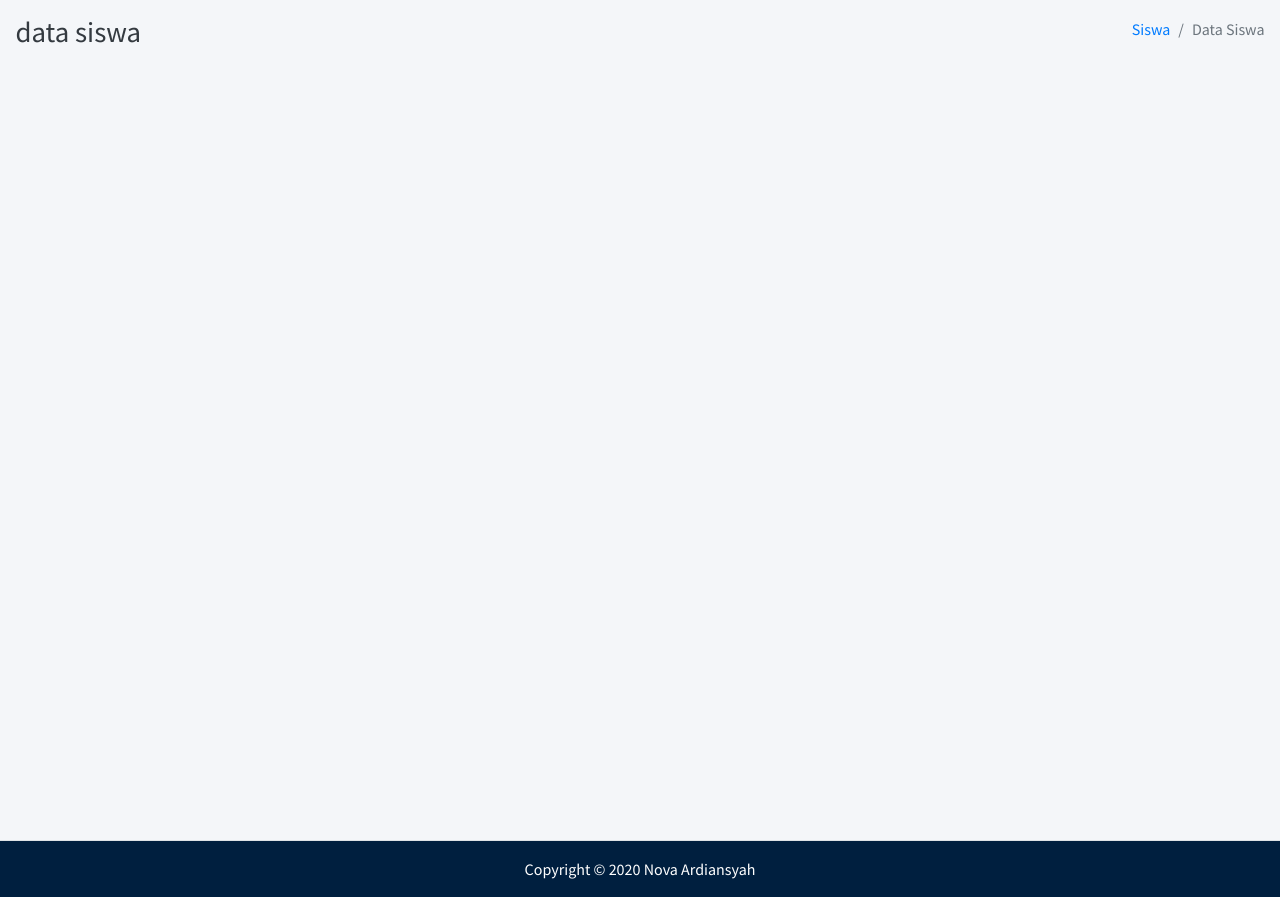
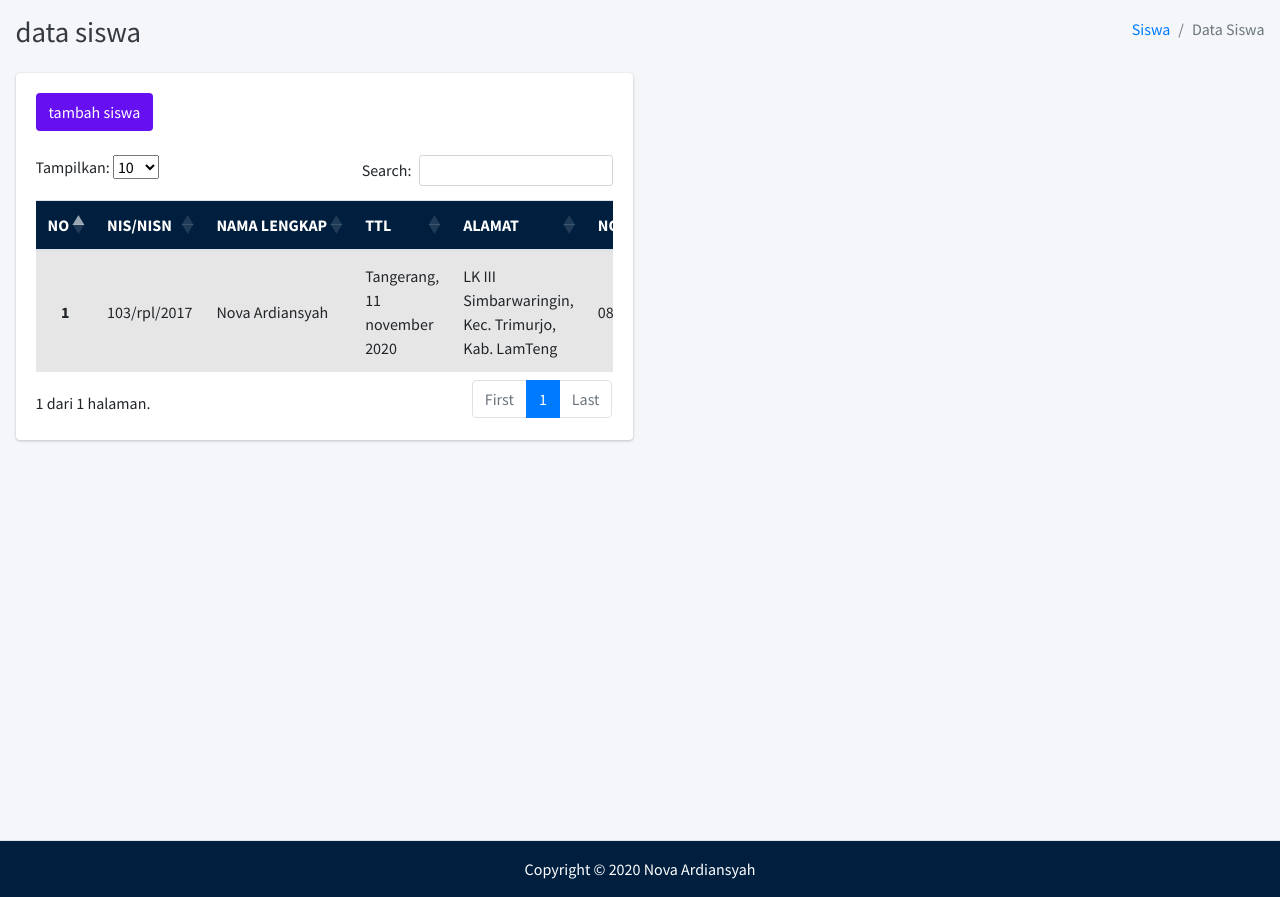
Before and after one commit to alifahfathonah/belajar-yuk, a CodeIgniter 4 app: the page made by app/Views/admin/siswa/index.php in a window 1280 px wide. Shown: the part 57-954 px from the top of the page. Run offline with PHP 8.4 and a stand-in for CodeIgniter, Linux system fonts and the light colour scheme; the template is opened without the code that fills it, so the values that code supplies are empty; some libraries are stand-ins or nearby versions.

Commit message:
preparing student data static

```diff
--- a/app/Views/admin/siswa/index.php
+++ b/app/Views/admin/siswa/index.php
@@ -29,10 +29,60 @@
   <section class="content pb-5">
     <div class="container-fluid">
       <div class="row">
-        <div class="col">
+        <div class="col-md-6">
+
+          <div class="card">
+            <div class="card-body">
+
+              <button class="btn bg-indigo mb-4 shadow-md">tambah siswa</button>
+
+              <div class="table-responsive">
+
+                <table class="table table-striped table-hover" id="dataTable">
+
+                  <thead class="bg-navy text-center text-nowrap text-uppercase">
+                    <tr>
+                      <th scope="col">no</th>
+                      <th scope="col">nis/nisn</th>
+                      <th scope="col">nama lengkap</th>
+                      <th scope="col">ttl</th>
+                      <th scope="col">alamat</th>
+                      <th scope="col">no. hp</th>
+                      <th scope="col">aksi</th>
+                    </tr>
+                  </thead>
+
+                  <tbody>
+                    <tr>
+                      <th class="align-middle text-center" scope="row">1</th>
+                      <td class="align-middle">103/rpl/2017</td>
+                      <td class="align-middle">Nova Ardiansyah</td>
+                      <td class="align-middle">Tangerang, 11 november 2020</td>
+                      <td class="align-middle">LK III Simbarwaringin, Kec. Trimurjo, Kab. LamTeng</td>
+                      <td class="text-nowrap align-middle">0895 0666 8480</td>
+                      <td class="text-nowrap align-middle">
+                        <button class="btn btn-primary d-inline">
+                          <i class="fa fa-fw fa-edit"></i>
+                        </button>
+
+                        <button class="btn btn-danger d-inline">
+                          <i class="fa fa-fw fa-trash"></i>
+                        </button>
+                      </td>
+                    </tr>
+                  </tbody>
+
+                </table>
+
+              </div>
+              <!-- /.table-responsive -->
+
+            </div>
+          </div>
+          <!-- /.card -->
 
         </div>
-        <!-- /.col -->
+        <!-- /.col-md-6 -->
       </div>
       <!-- /.row -->
     </div>
--- a/app/Views/template/layout.php
+++ b/app/Views/template/layout.php
@@ -67,7 +67,7 @@
     <script src="https://cdn.jsdelivr.net/npm/eruda@2.4.1/eruda.js"></script>
     <script>eruda.init()</script>
     <!-- All Script -->
-    <script src="/js/all-script"></script>
+    <script src="/js/all-script.js"></script>
     <!-- Embed Script -->
     <?= $this->renderSection('script') ?>
   </body>
--- a/public/js/all-script.js
+++ b/public/js/all-script.js
@@ -18,47 +18,4 @@ $(document).ready(function() {
       },
     });
   }
-
-  function readURL(input) {
-    if (input.files && input.files[0]) {
-      let reader = new FileReader();
-      reader.readAsDataURL(input.files[0]);
-
-      reader.onload = function (e) {
-        $('.img_preview').attr('src', e.target.result);
-      }
-
-      $('.custom-file-label').html(input.files[0].name);
-    }
-  }
-
-  $('.imageInput').change(function(){
-   readURL(this);
-  });
-
-  let inputDate = $('.dateRangePicker');
-  let midYear = parseInt($(inputDate).data('year') - 28);
-  let maxYear = parseInt($(inputDate).data('year') - 18);
-
-  if (inputDate) {
-    $(inputDate).daterangepicker({
-      singleDatePicker: true,
-      showDropdowns: true,
-      minYear: parseInt($(inputDate).data('year') - 40),
-      maxYear: maxYear,
-      "startDate": `11/11/${midYear}`,
-      "opens": "right",
-      locale: {
-        format: 'DD/MM/YYYY'
-      },
-    });
-  }
-
-  let select2 = $('.select2');
-
-  if(select2) {
-    $(select2).select2({
-      theme: "bootstrap4",
-    });
-  }
 });
```
